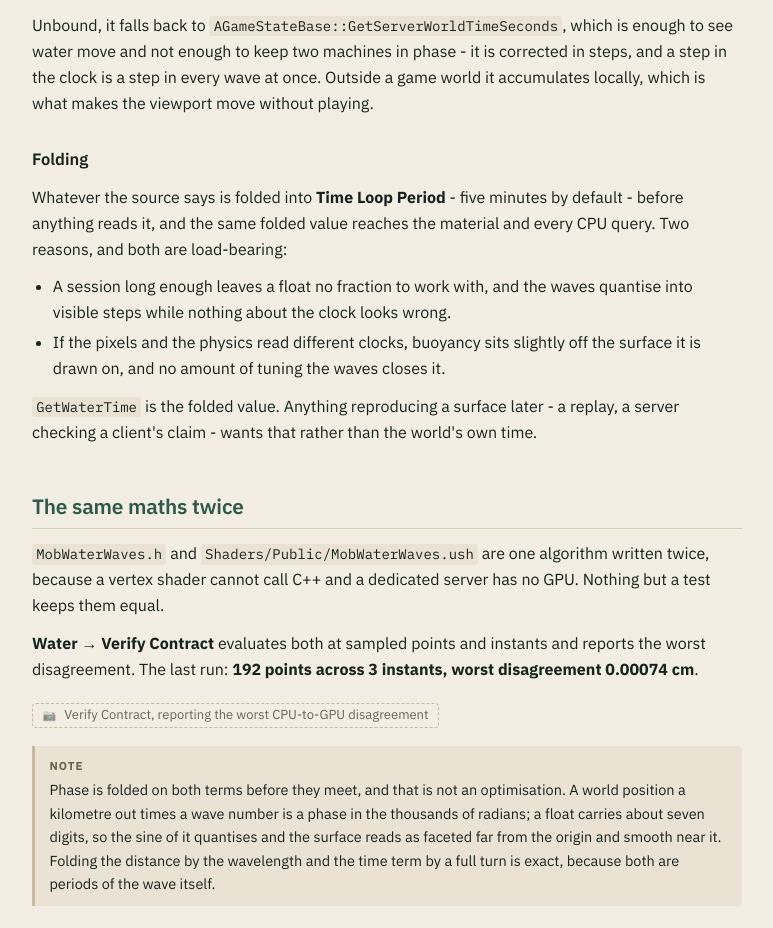
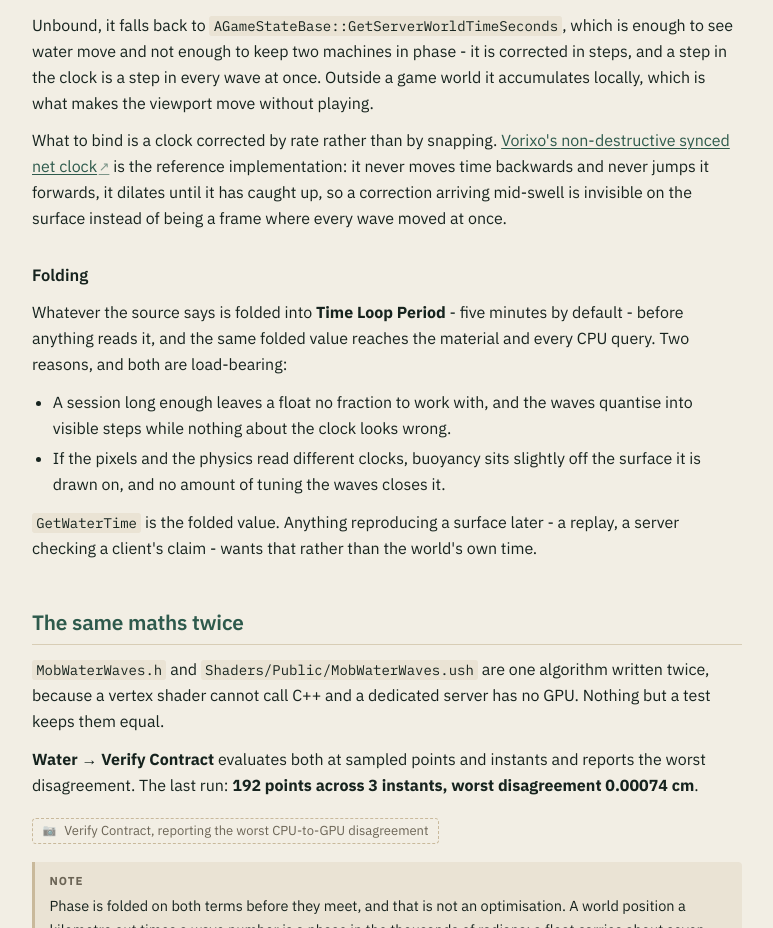
Before and after one commit to Vaei/MobWater, a plain HTML site: page docs/waves.html in a window 1280 px wide. Shown: the part 2220-3148 px from the top of the page, without its empty margins (278-1051 px from the left). Drawn offline with Linux system fonts and the light colour scheme.

Commit message:
Ref vori net sync clock

```diff
--- a/docs/waves.html
+++ b/docs/waves.html
@@ -86,6 +86,8 @@ Distance to the edge, and not the depth of the water, however much the second so
 
 <p>Unbound, it falls back to <code>AGameStateBase::GetServerWorldTimeSeconds</code>, which is enough to see water move and not enough to keep two machines in phase - it is corrected in steps, and a step in the clock is a step in every wave at once. Outside a game world it accumulates locally, which is what makes the viewport move without playing.</p>
 
+<p>What to bind is a clock corrected by rate rather than by snapping. <a href="https://vorixo.github.io/devtricks/non-destructive-synced-net-clock/">Vorixo's non-destructive synced net clock</a> is the reference implementation: it never moves time backwards and never jumps it forwards, it dilates until it has caught up, so a correction arriving mid-swell is invisible on the surface instead of being a frame where every wave moved at once.</p>
+
 <h3>Folding</h3>
 
 <p>Whatever the source says is folded into <b>Time Loop Period</b> - five minutes by default - before anything reads it, and the same folded value reaches the material and every CPU query. Two reasons, and both are load-bearing:</p>
```
Also changed, not shown: docs/index.html (+1 -0 lines), 1 other file.
